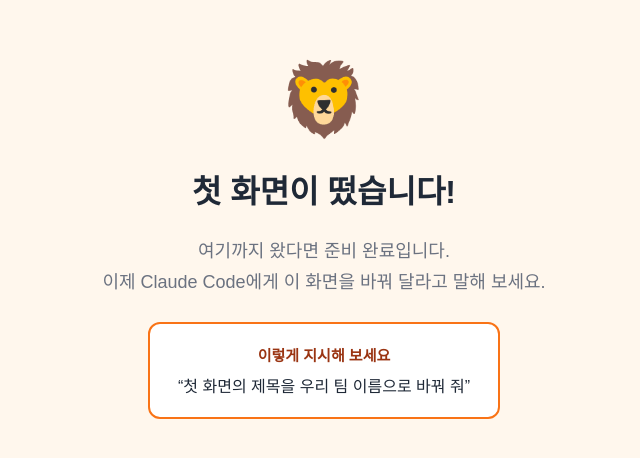
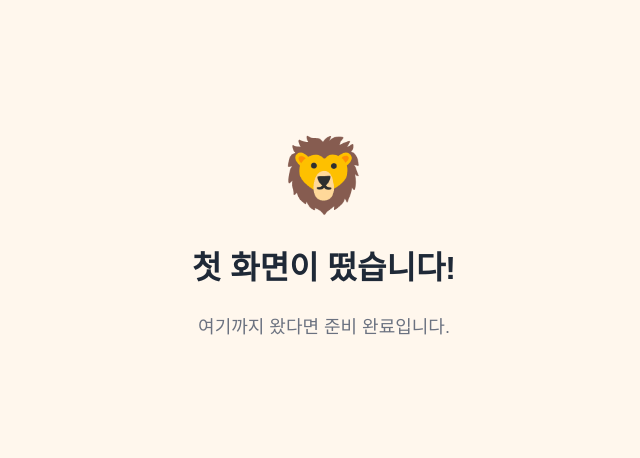
Before and after one commit to Campus-AX-Ton-wku/Wonvengers, a Next.js app: page / in a window 1280 px wide. Shown: the part 162-620 px from the top of the page, without its empty margins (316-956 px from the left). Built offline with nearby package versions, Linux system fonts and the light colour scheme.

Commit message:
chore: 커밋 템플릿과 홈 화면에서 스타터 잔여 문구 제거
- 구현계획-1층.md: 커밋 메시지 템플릿 8곳의 Co-Authored-By 줄 삭제
  (그대로 쓰면 Contributors에 다시 등록됨)
- app/page.tsx: 스타터 안내 문구와 예시 지시 박스 제거

```diff
--- a/app/page.tsx
+++ b/app/page.tsx
@@ -18,25 +18,7 @@ export default function Home() {
       </h1>
       <p style={{ fontSize: "18px", color: "#6b7280", lineHeight: 1.7 }}>
         여기까지 왔다면 준비 완료입니다.
-        <br />
-        이제 Claude Code에게 이 화면을 바꿔 달라고 말해 보세요.
       </p>
-      <div
-        style={{
-          background: "#ffffff",
-          border: "2px solid #f97316",
-          borderRadius: "12px",
-          padding: "20px 28px",
-          maxWidth: "520px",
-        }}
-      >
-        <p style={{ fontSize: "15px", color: "#9a3412", fontWeight: 700 }}>
-          이렇게 지시해 보세요
-        </p>
-        <p style={{ fontSize: "16px", marginTop: "8px" }}>
-          &ldquo;첫 화면의 제목을 우리 팀 이름으로 바꿔 줘&rdquo;
-        </p>
-      </div>
     </main>
   );
 }
```
Also changed, not shown: 1 other file (tests, documents, lock files or other folders).
